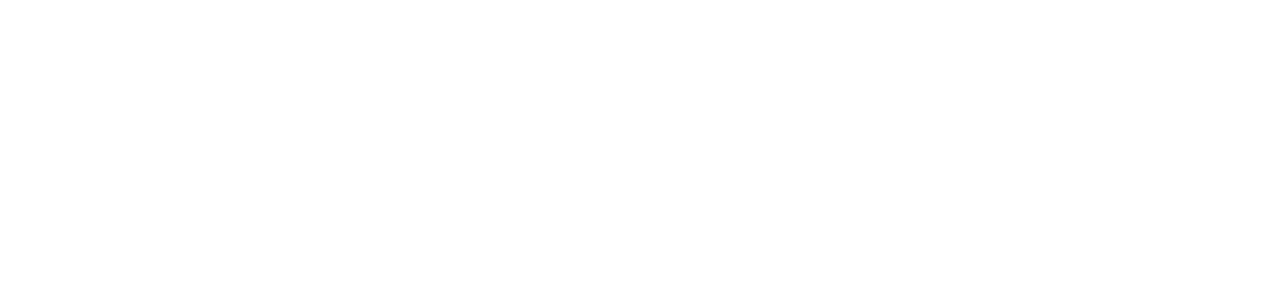
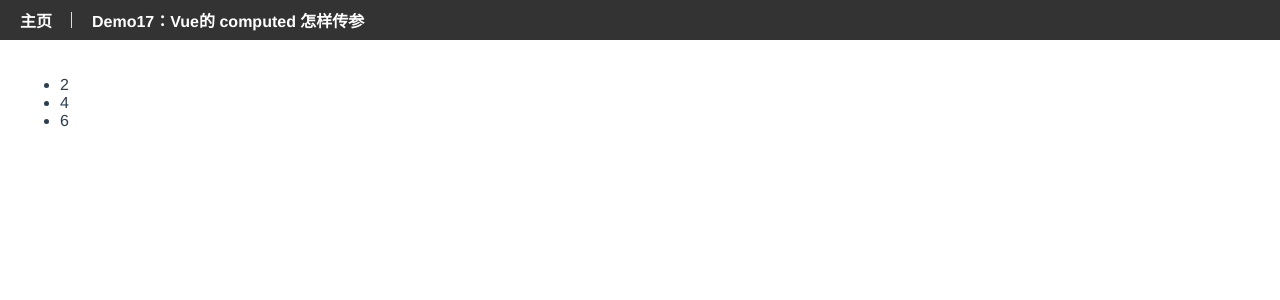
Before and after one commit to KINGMJ/vue-webpack, a Vue app: page /demo17 in a window 1280 px wide. Shown: the top 300 px of the page. Built offline with nearby package versions, Linux system fonts and the light colour scheme.

Commit message:
提交demo

```diff
--- a/src/components/HelloVue.vue
+++ b/src/components/HelloVue.vue
@@ -72,6 +72,13 @@
 				<router-link to="/demo11">网格组件</router-link>
 			</li>
 		</ul>
+
+		<h3>一些小Tips</h3>
+        <ul>
+            <li>
+
+            </li>
+        </ul>
 	</div>
 </template>
 
--- a/src/router.js
+++ b/src/router.js
@@ -19,88 +19,106 @@ export default new Router({
             // route level code-splitting
             // this generates a separate chunk (about.[hash].js) for this route
             // which is lazy-loaded when the route is visited.
-            component: ()=>import(/* webpackChunkName: "demo1" */ './views/Demo1.vue'),
+            component: () => import(/* webpackChunkName: "demo1" */ './views/Demo1.vue'),
             meta: {title: 'Demo1：声明式渲染'}
         },
         {
             path: '/demo2',
             name: 'demo2',
-            component: ()=>import('./views/Demo2.vue'),
+            component: () => import('./views/Demo2.vue'),
             meta: {title: 'Demo2：条件语句'}
         },
         {
             path: '/demo3',
             name: 'demo3',
-            component: ()=>import('./views/Demo3.vue'),
+            component: () => import('./views/Demo3.vue'),
             meta: {title: 'Demo3：循环语句'}
         },
         {
             path: '/demo4',
             name: 'demo4',
-            component: ()=>import('./views/Demo4.vue'),
+            component: () => import('./views/Demo4.vue'),
             meta: {title: 'Demo4：事件绑定'}
         },
         {
             path: '/demo5',
             name: 'demo5',
-            component: ()=>import('./views/Demo5.vue'),
+            component: () => import('./views/Demo5.vue'),
             meta: {title: 'Demo5：双向绑定'}
         },
         {
             path: '/demo6',
             name: 'demo6',
-            component: ()=>import('./views/Demo6.vue'),
+            component: () => import('./views/Demo6.vue'),
             meta: {title: 'Demo6：组件化构建'}
         },
         {
             path: '/demo7',
             name: 'demo7',
-            component: ()=>import('./views/Demo7.vue'),
+            component: () => import('./views/Demo7.vue'),
             meta: {title: 'Demo7：计算属性：computed'}
         }, {
             path: '/demo8',
             name: 'demo8',
-            component: ()=>import('./views/Demo8.vue'),
+            component: () => import('./views/Demo8.vue'),
             meta: {title: 'Demo8：watch 监听'}
         }, {
             path: '/demo9',
             name: 'demo9',
-            component: ()=>import('./views/Demo9.vue'),
+            component: () => import('./views/Demo9.vue'),
             meta: {title: 'Demo9：Markdown 编辑器'}
         }, {
             path: '/demo10',
             name: 'demo10',
-            component: ()=>import('./views/Demo10.vue'),
+            component: () => import('./views/Demo10.vue'),
             meta: {title: 'Demo10：GitHub 提交'}
         }, {
             path: '/demo11',
             name: 'demo11',
-            component: ()=>import('./views/Demo11.vue'),
+            component: () => import('./views/Demo11.vue'),
             meta: {title: 'Demo11：网格组件'}
         },
         {
             path: '/demo12',
             name: 'demo12',
-            component: ()=>import('./views/Demo12.vue'),
+            component: () => import('./views/Demo12.vue'),
             meta: {title: 'Demo12：组件生命周期'}
         },
         {
             path: '/demo13',
             name: 'demo13',
-            component: ()=>import('./views/Demo13.vue'),
+            component: () => import('./views/Demo13.vue'),
             meta: {title: 'Demo13：Prop'}
         },
         {
             path: '/demo14',
             name: 'demo14',
-            component: ()=>import('./views/Demo14.vue'),
+            component: () => import('./views/Demo14.vue'),
             meta: {title: 'Demo14：子组件修改父组件的值'}
         },
         {
             path: '/demo15',
             name: 'demo15',
-            component: ()=>import('./views/Demo15.vue'),
+            component: () => import('./views/Demo15.vue'),
             meta: {title: 'Demo15：测试'}
+        },
+        {
+            path: '/demo16',
+            name: 'demo16',
+            component: () => import('./views/Demo16.vue'),
+            meta: {title: 'Demo16：vue在事件中获取this对象'}
+        },
+        {
+            path: '/demo17',
+            name: 'demo17',
+            component: () => import('./views/Demo17.vue'),
+            meta: {title: 'Demo17：Vue的 computed 怎样传参'}
+        },
+        {
+            path: '/demo18',
+            name: 'demo18',
+            component: () => import('./views/Demo18.vue'),
+            meta: {title: 'Demo17：Vue的 computed 怎样传参'}
         }
     ]
 })
--- /dev/null
+++ b/src/views/Demo16.vue
@@ -0,0 +1,24 @@
+<template>
+    <div>
+        <button @click="test1($event.currentTarget)">获取currentTarget</button>
+        <button @click="test2($event)">获取事件绑定this对象</button>
+    </div>
+</template>
+
+<script>
+    export default {
+        name: "demo16",
+        methods: {
+            test1(target) {
+                console.log(target);
+            },
+            test2(event) {
+                console.log(event);
+            }
+        }
+    }
+</script>
+
+<style scoped>
+
+</style>
--- /dev/null
+++ b/src/views/Demo17.vue
@@ -0,0 +1,29 @@
+<template>
+    <div>
+        <ul>
+            <li v-for="num in renderTestArray(testArray)">{{num}}</li>
+        </ul>
+    </div>
+</template>
+
+<script>
+    export default {
+        name: "demo17",
+        data: () => {
+            return {
+                testArray: [1, 2, 3]
+            }
+        },
+        computed: {
+            renderTestArray() {
+                return function (test_array) {
+                    return test_array.map(item => item * 2)
+                }
+            }
+        }
+    }
+</script>
+
+<style scoped>
+
+</style>
--- /dev/null
+++ b/src/views/Demo18.vue
@@ -0,0 +1,22 @@
+<template>
+    <div>
+        <p ref="testP">测试</p>
+        <button ref="testButton" @click="getDom">获取dom</button>
+    </div>
+</template>
+
+<script>
+    export default {
+        name: "demo18",
+        methods: {
+            getDom() {
+                console.log(this.$refs.testP);
+                console.log(this.$el);
+            }
+        }
+    }
+</script>
+
+<style scoped>
+
+</style>
```
